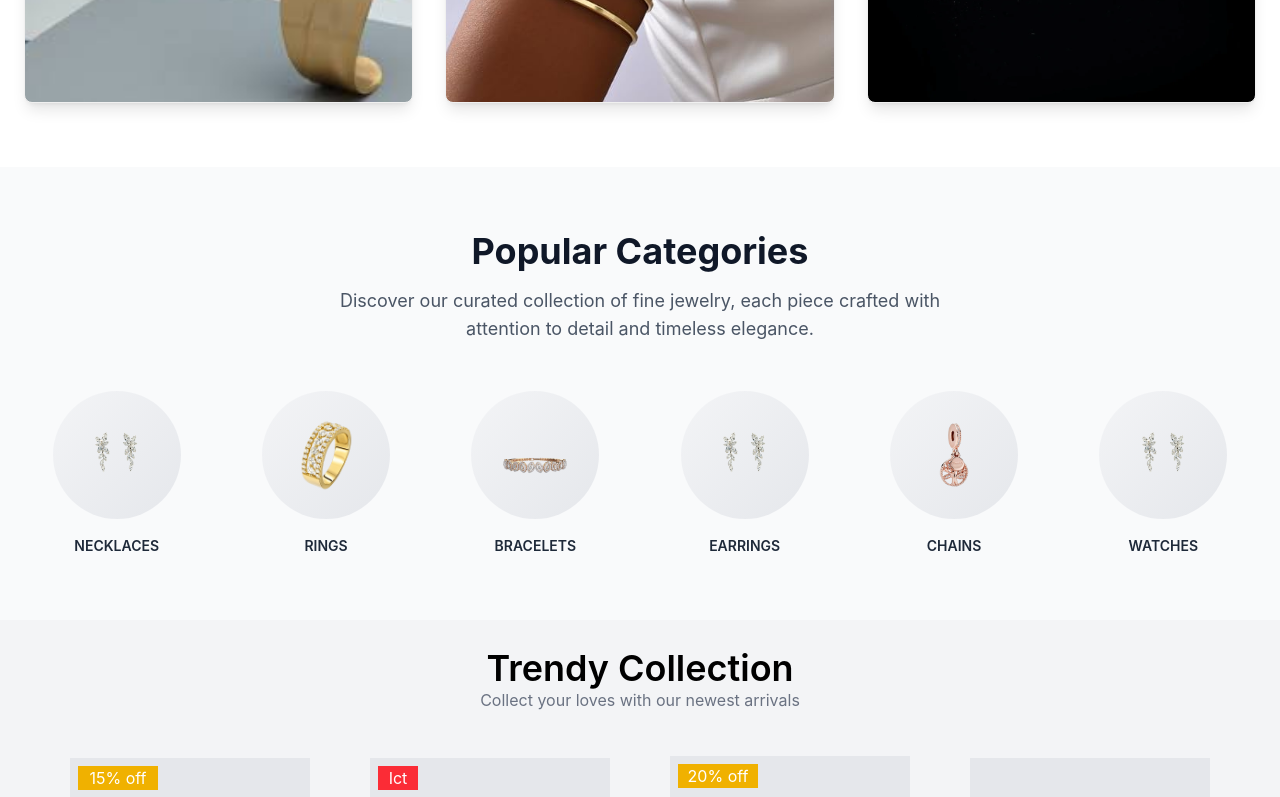
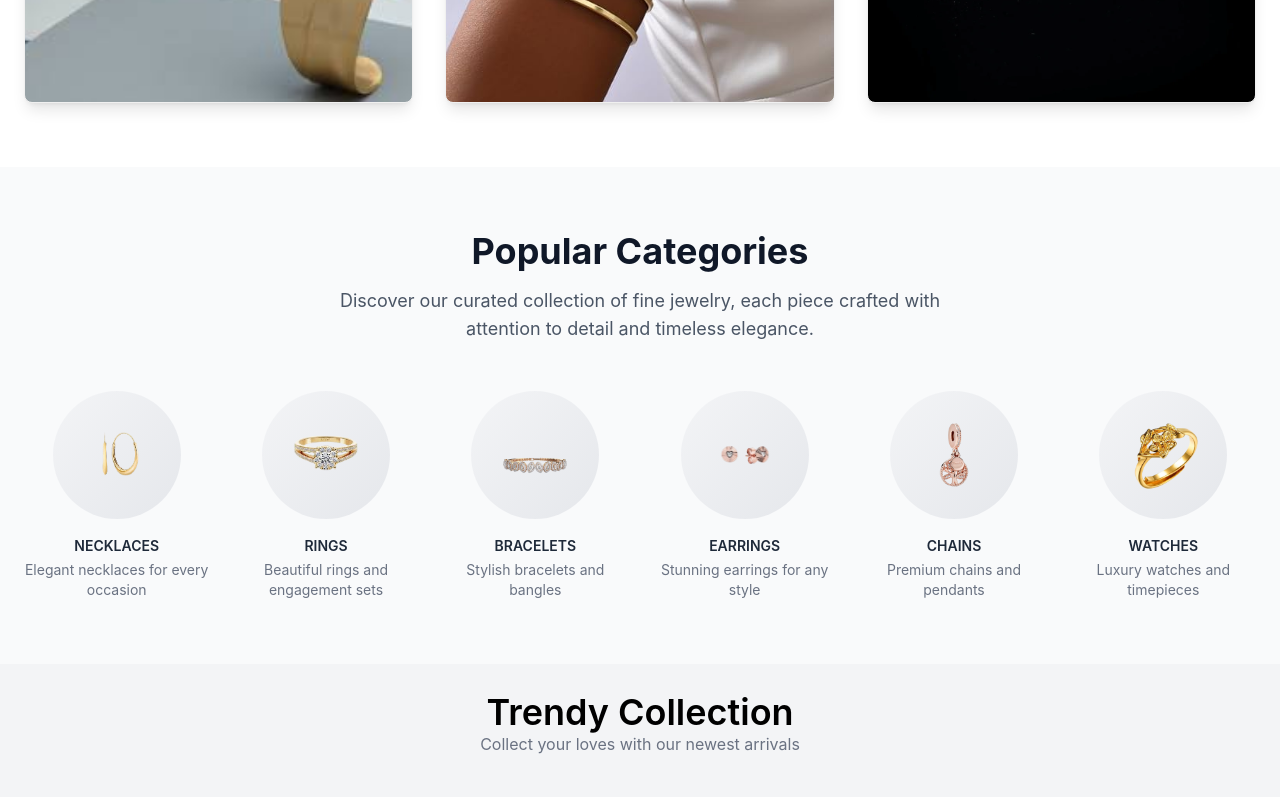
Before and after one commit to zionlooty/Aleena_frontend, a React (Vite) app: page / in a window 1280 px wide. Shown: the part 841-1638 px from the top of the page. Built offline with nearby package versions, Linux system fonts and the light colour scheme; no server answers.

Commit message:
six commit

```diff
--- a/src/pages/homepage.jsx
+++ b/src/pages/homepage.jsx
@@ -69,6 +69,7 @@ function Homepage() {
           <Row gutter={[32, 32]} className="items-center">
             <Col xs={24} lg={8}>
               <Fade direction="left" duration={1000}>
+                <Link to="/products?category=ring">
                   <Card
                     className="image h-80 rounded-2xl border-0 shadow-lg overflow-hidden group cursor-pointer"
                     bodyStyle={{ padding: 0 }}
@@ -84,11 +85,13 @@ function Homepage() {
                       </div>
                     </div>
                   </Card>
+                </Link>
               </Fade>
             </Col>
 
             <Col xs={24} lg={8}>
               <Fade direction="up" duration={1000} delay={200}>
+                <Link to="/products?category=necklace">
                   <Card
                     className="imagec h-80 rounded-2xl border-0 shadow-lg overflow-hidden group cursor-pointer"
                     bodyStyle={{ padding: 0 }}
@@ -104,11 +107,13 @@ function Homepage() {
                       </div>
                     </div>
                   </Card>
+                </Link>
               </Fade>
             </Col>
 
             <Col xs={24} lg={8}>
               <Fade direction="right" duration={1000} delay={400}>
+                <Link to="/products?category=bracelet">
                   <Card
                     className="imagecon h-80 rounded-2xl border-0 shadow-lg overflow-hidden group cursor-pointer"
                     bodyStyle={{ padding: 0 }}
@@ -124,6 +129,7 @@ function Homepage() {
                       </div>
                     </div>
                   </Card>
+                </Link>
               </Fade>
             </Col>
           </Row>
@@ -143,18 +149,51 @@ function Homepage() {
 
           <Row gutter={[24, 24]} justify="center">
             {[
-              { name: "NECKLACES", image: "/assetss/jewerly/i.png" },
-              { name: "RINGS", image: "/assetss/jewerly/png.png" },
-              { name: "BRACELETS", image: "/assetss/jewerly/wb.png" },
-              { name: "EARRINGS", image: "/assetss/jewerly/i.png" },
-              { name: "CHAINS", image: "/assetss/jewerly/76.png" },
-              { name: "WATCHES", image: "/assetss/jewerly/i.png" }
+              {
+                name: "NECKLACES",
+                image: "/assetss/jewerly/ii.png",
+                description: "Elegant necklaces for every occasion",
+                category: "necklaces"
+              },
+              {
+                name: "RINGS",
+                image: "/assetss/jewerly/ring.png",
+                description: "Beautiful rings and engagement sets",
+                category: "Rings"
+              },
+              {
+                name: "BRACELETS",
+                image: "/assetss/jewerly/wb.png",
+                description: "Stylish bracelets and bangles",
+                category: "Bracelets"
+              },
+              {
+                name: "EARRINGS",
+                image: "/assetss/jewerly/c.png",
+                description: "Stunning earrings for any style",
+                category: "Earrings"
+              },
+              {
+                name: "CHAINS",
+                image: "/assetss/jewerly/76.png",
+                description: "Premium chains and pendants",
+                category: "Chains"
+              },
+              {
+                name: "WATCHES",
+                image: "/assetss/jewerly/gold.png",
+                description: "Luxury watches and timepieces",
+                category: "Watches"
+              }
             ].map((category, index) => (
               <Col xs={12} sm={8} md={6} lg={4} key={index}>
                 <Fade direction="up" duration={800} delay={index * 100}>
-                  <div className="group cursor-pointer">
+                  <Link
+                    to={`/products?category=${encodeURIComponent(category.category)}`}
+                    className="group cursor-pointer block"
+                  >
                     <div className="relative">
-                      <div className="w-32 h-32 mx-auto bg-gradient-to-br from-gray-100 to-gray-200 rounded-full flex items-center justify-center transition-all duration-300 group-hover:scale-110 group-hover:shadow-xl">
+                      <div className="w-32 h-32 mx-auto bg-gradient-to-br from-gray-100 to-gray-200 rounded-full flex items-center justify-center transition-all duration-300 group-hover:scale-110 group-hover:shadow-xl overflow-hidden">
                         <img
                           src={category.image}
                           alt={category.name}
@@ -163,10 +202,15 @@ function Homepage() {
                       </div>
                       <div className="absolute inset-0 bg-gradient-to-br from-yellow-400/20 to-yellow-600/20 rounded-full opacity-0 group-hover:opacity-100 transition-opacity duration-300"></div>
                     </div>
-                    <h3 className="text-center mt-4 font-semibold text-gray-800 group-hover:text-yellow-600 transition-colors duration-300">
+                    <div className="text-center mt-4">
+                      <h3 className="font-semibold text-gray-800 group-hover:text-yellow-600 transition-colors duration-300 mb-1">
                         {category.name}
                       </h3>
+                      <p className="text-sm text-gray-500 group-hover:text-gray-600 transition-colors duration-300">
+                        {category.description}
+                      </p>
                     </div>
+                  </Link>
                 </Fade>
               </Col>
             ))}
```
Lines whose indentation alone changed are shown as unchanged.
